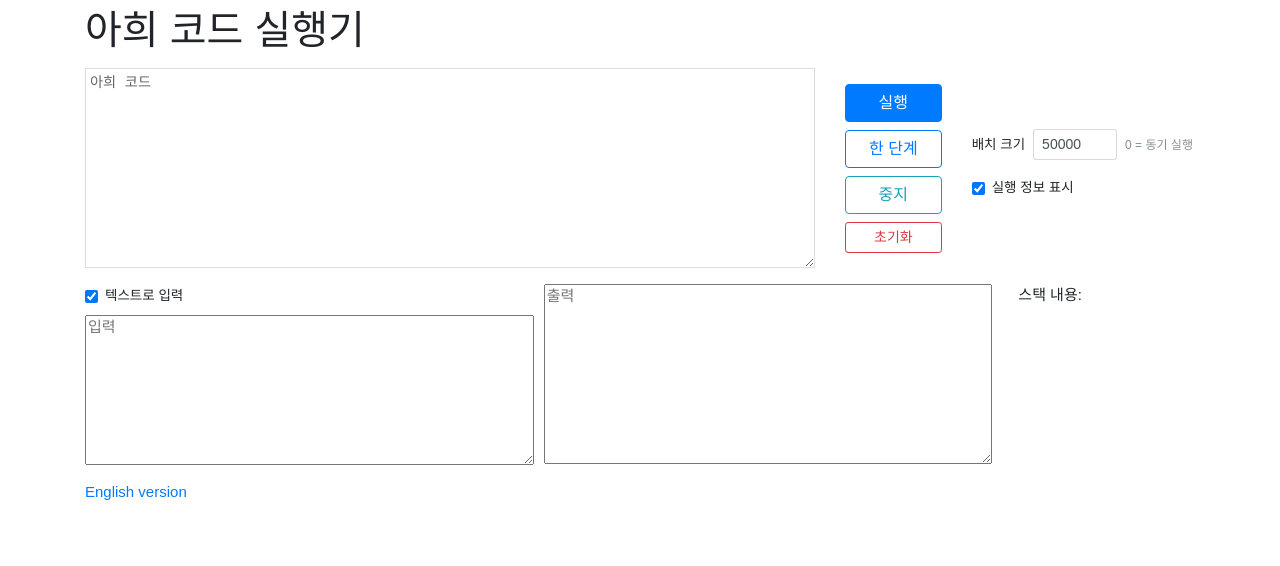
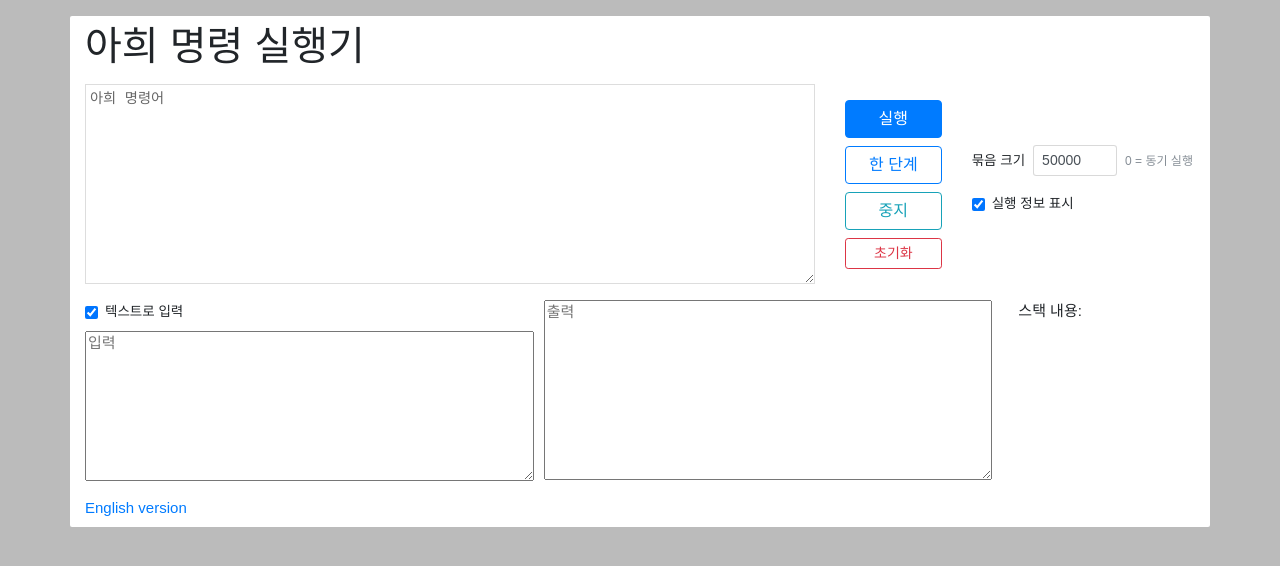
Before and after one commit to WKBae/taheui, a website: page examples/web/index.html in a window 1280 px wide. Drawn offline with nearby package versions, Linux system fonts and the light colour scheme; files that its build step writes are made by us from their sources; a web font is replaced by a local one.

Commit message:
Small style changes

```diff
--- a/examples/web/index.html
+++ b/examples/web/index.html
@@ -8,7 +8,7 @@
 	<link rel="stylesheet" href="https://maxcdn.bootstrapcdn.com/bootstrap/4.0.0-beta/css/bootstrap.min.css" integrity="sha384-/Y6pD6FV/Vv2HJnA6t+vslU6fwYXjCFtcEpHbNJ0lyAFsXTsjBbfaDjzALeQsN6M" crossorigin="anonymous">
 </head>
 <body>
-	<div class="container my-2">
+	<div class="container my-3 py-2">
 		<h1 id="aheui-header" class="translate">_</h1>
 		<div class="row mt-3 align-items-center">
 			<div class="col-12 col-lg-8">
@@ -90,15 +90,15 @@
 					'stack': "Stack content:"
 				},
 				'ko': {
-					'aheui-header': "아희 코드 실행기",
+					'aheui-header': "아희 명령 실행기",
 					'run': "실행",
 					'stop': "중지",
 					'step': "한 단계",
 					'reset': "초기화",
 					'debug': "실행 정보 표시",
-					'batch': "배치 크기",
+					'batch': "묶음 크기",
 					'batch-zero': "0 = 동기 실행",
-					'scriptarea': "아희 코드",
+					'scriptarea': "아희 명령어",
 					'input-text': "텍스트로 입력",
 					'inputs': "입력",
 					'outputs': "출력",
--- a/examples/web/style.css
+++ b/examples/web/style.css
@@ -3,6 +3,11 @@
 html body {
 	font-family: 'Nanum Gothic Coding', Sans-Serif;
 	font-size: 15px;
+	background: #BBB;
+}
+.container {
+	background: #FFF;
+	border-radius: 2px;
 }
 label {
 	font-size: .9em;
```
